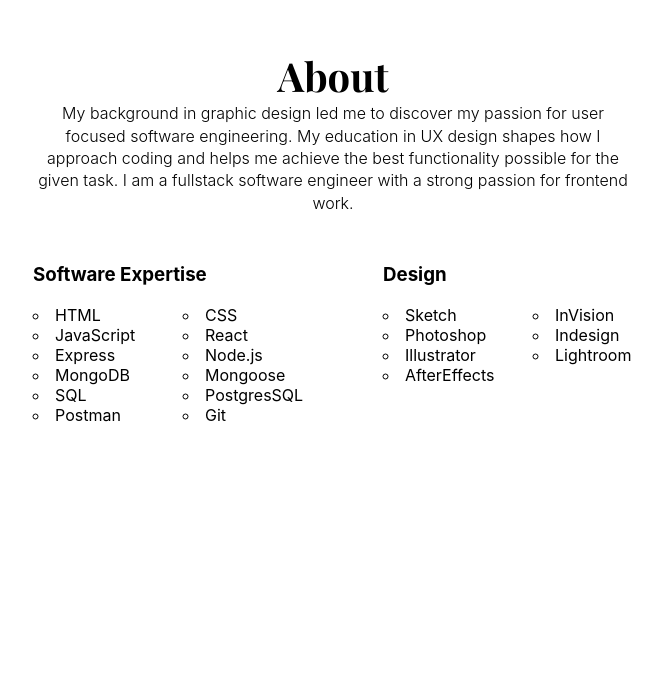
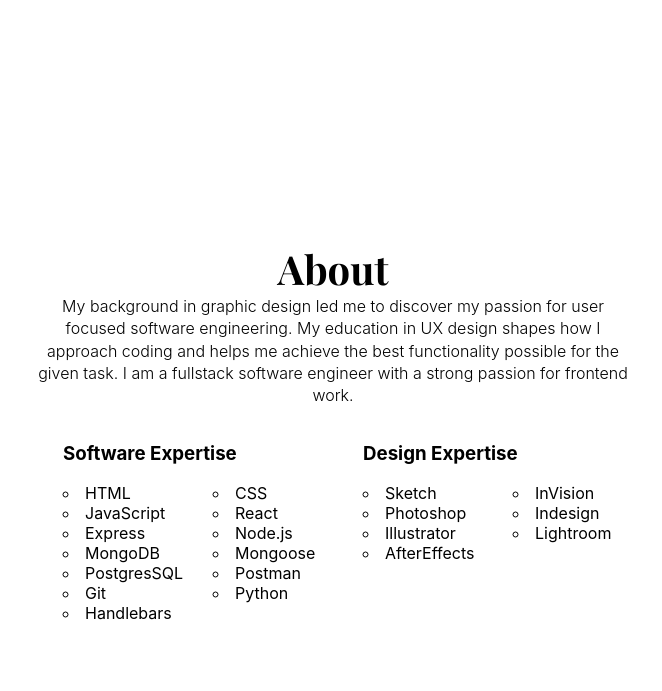
Before and after one commit to TabithaMaud/portfolio, a React (Create React App) app: page / in a window 1280 px wide. Shown: the part 809-1500 px from the top of the page, without its empty margins (307-969 px from the left). Built offline with nearby package versions, Linux system fonts and the light colour scheme; a web font is replaced by a local one.

Commit message:
refine mobile css and desktop for About section

```diff
--- a/src/components/About.css
+++ b/src/components/About.css
@@ -1,8 +1,5 @@
 .skills {
-	margin: 30px 0;
-	display: flex;
-	justify-content: space-between;
-	width: 650px;
+	margin: 0 auto;
 }
 
 .skills ul {
@@ -13,3 +10,17 @@
 	display: grid;
 	grid-template-columns: 150px 150px;
 }
+
+.about {
+	display: flex;
+	flex-direction: column;
+	justify-content: center;
+}
+
+@media only screen and (min-width: 600px) {
+	.skills {
+		display: flex;
+		justify-content: space-between;
+		margin: 0 30px;
+	}
+}
--- a/src/components/About.js
+++ b/src/components/About.js
@@ -24,14 +24,15 @@ function About(props) {
 						<li>Node.js</li>
 						<li>MongoDB</li>
 						<li>Mongoose</li>
-						<li>SQL</li>
 						<li>PostgresSQL</li>
 						<li>Postman</li>
 						<li>Git</li>
+						<li>Python</li>
+						<li>Handlebars</li>
 					</ul>{' '}
 				</div>
 				<div>
-					<h3>Design</h3>
+					<h3>Design Expertise</h3>
 					<ul>
 						<li>Sketch</li>
 						<li>InVision</li>
--- a/src/components/Landing.css
+++ b/src/components/Landing.css
@@ -48,11 +48,6 @@
 		transform: translateY(0);
 	}
 }
-/* p {
-	line-height: 1.4;
-	margin-top: 0px;
-	font-weight: 300;
-} */
 
 @media only screen and (min-width: 600px) {
 	.landing p {
--- a/src/components/NavBar/HamburgerMenu.js
+++ b/src/components/NavBar/HamburgerMenu.js
@@ -5,16 +5,9 @@ function HamburgerMenu({ open, setNavbarClass, setOpen }) {
 	const [hamburgerClass, setClass] = useState('hamburger');
 
 	const handleClick = () => {
+		!open ? setClass('hamburger-open') : setClass('hamburger');
+		!open ? setNavbarClass('nav-bar-open') : setNavbarClass('nav-bar');
 		setOpen(!open);
-		open ? setClass('hamburger-open') : setClass('hamburger');
-		open ? setNavbarClass('nav-bar-open') : setNavbarClass('nav-bar');
-		// if (open) {
-		// 	setClass('hamburger-open');
-		// 	setNavbarClass('nav-bar-open');
-		// } else {
-		// 	setClass('hamburger');
-		// 	setNavbarClass('nav-bar');
-		// }
 	};
 
 	return (
--- a/src/components/NavBar/NavBar.css
+++ b/src/components/NavBar/NavBar.css
@@ -11,6 +11,7 @@
 	align-items: center;
 	padding-left: 30px;
 	padding-right: 30px;
+	background-color: white;
 }
 
 nav ul li:hover {
```
